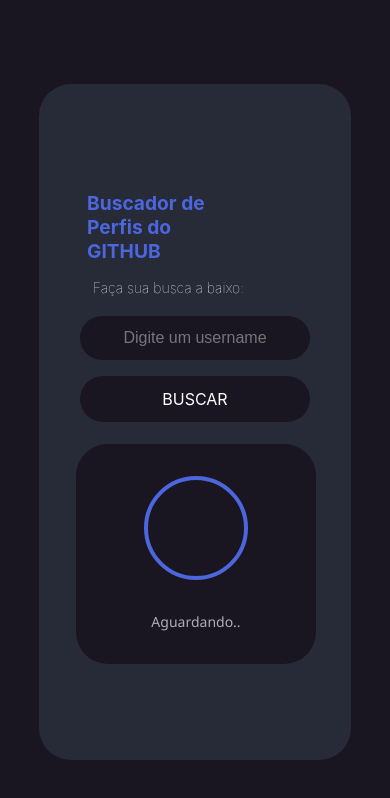
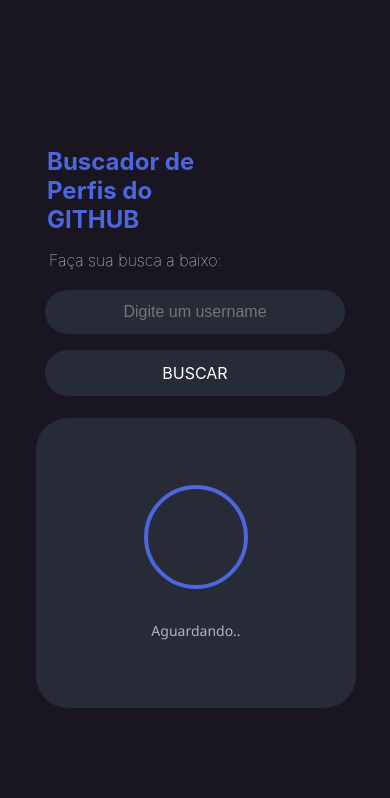
Before and after one commit to biancaleall/buscar-perfil, a React (Create React App) app: page / in a window 390 px wide. Shown: the top 798 px of the page. Built offline with nearby package versions, Linux system fonts and the light colour scheme.

Commit message:
Alteração App.css

```diff
--- a/src/App.css
+++ b/src/App.css
@@ -389,27 +389,33 @@
   .container-app .container {
     width: 80%;
     height: 80%;
+    background-color: #191622;
   }
 
   .container-app .container main .content div {
-    width: 240px;
-    height: 220px;
+    width: 320px;
+    height: 290px;
+    background-color: #272a37;
   }
 
   .container-app .container main button {
-    width: 230px;
+    width: 300px;
+    background-color: #272a37;
   }
 
   .container-app .container main input {
-    width: 230px;
+    width: 300px;
+    background-color: #272a37;
   }
 
   .container-app .container .header-top ul li {
-    font-size: 1.2rem;
+    font-size: 1, 6rem;
+    margin-left: -40px;
   }
 
   .container-app .container main .form h1 {
-    font-size: 14px;
+    font-size: 16px;
     margin-bottom: 20px;
+    margin-left: 4px;
   }
 }
```
